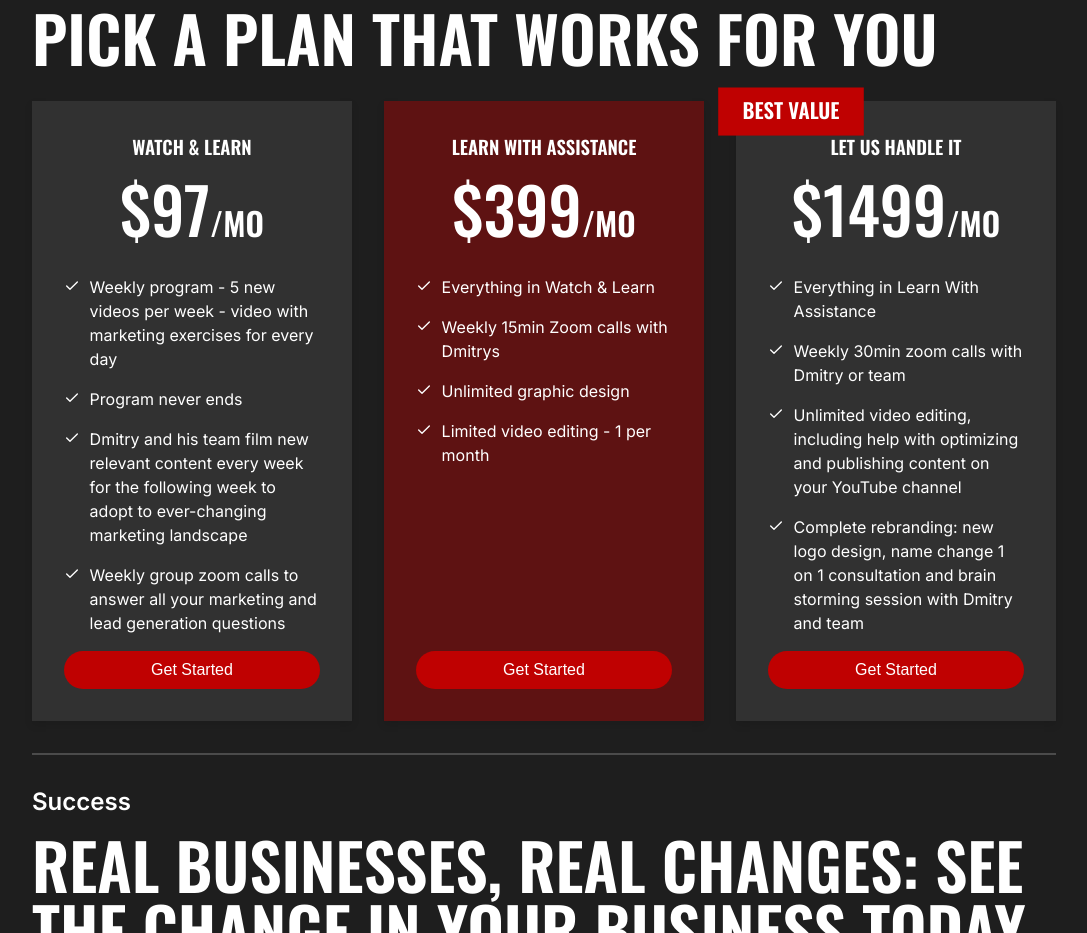
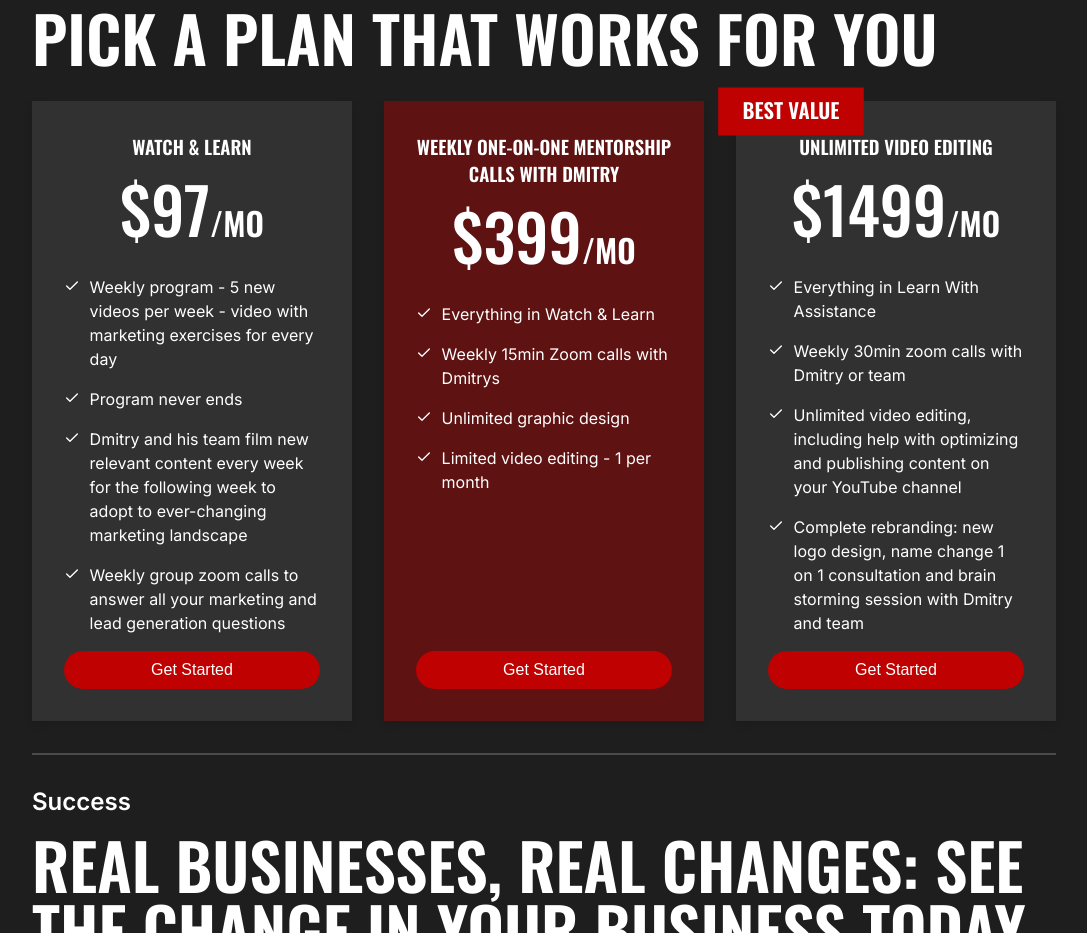
Before and after one commit to Salty-s-Media/mymarketingfitness, a Next.js app: page / in a window 1280 px wide. Shown: the part 2700-3633 px from the top of the page, without its empty margins (96-1183 px from the left). Built offline with nearby package versions, Linux system fonts and the light colour scheme.

Commit message:
change: pricing

```diff
--- a/_components/pricing/pricing.tsx
+++ b/_components/pricing/pricing.tsx
@@ -81,7 +81,7 @@ export const Pricing = () => {
           </div>
           <div className={`${styles.pricingCard} ${styles.pro}`}>
             <div className={styles.cardContent}>
-              <h3>Learn with Assistance</h3>
+              <h3>Weekly one-on-one mentorship calls with Dmitry</h3>
               <div className={styles.price}>
                 $399<span className={styles.monthly}>/mo</span>
               </div>
@@ -121,7 +121,7 @@ export const Pricing = () => {
           <div className={`${styles.pricingCard} ${styles.plus}`}>
             <div className={styles.cardContent}>
               <div className={styles.bestValueSticker}>Best Value</div>
-              <h3>Let us handle it</h3>
+              <h3>Unlimited Video Editing</h3>
               <div className={styles.price}>
                 $1499<span className={styles.monthly}>/mo</span>
               </div>
```
